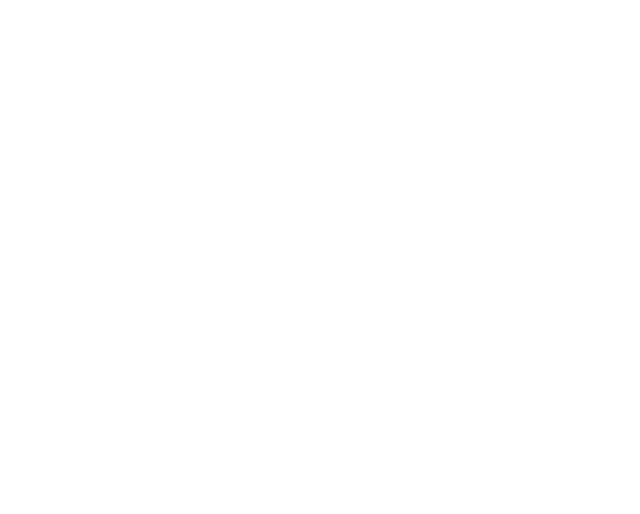
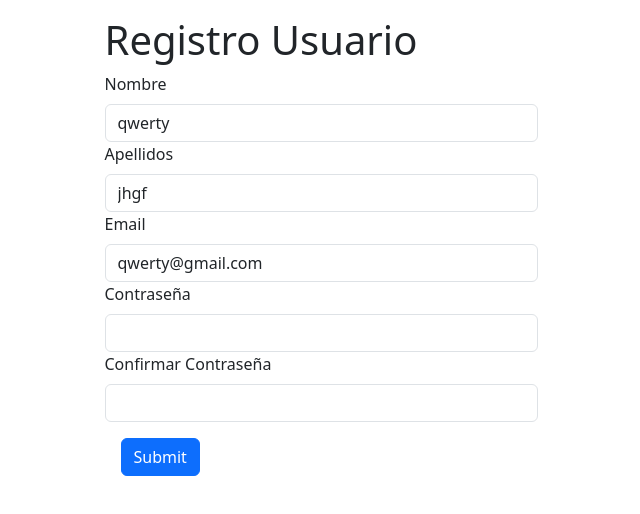
Before and after one commit to Elegimba/parquetematico_front, an Angular app: page /register in a window 1280 px wide. Before the commit this address led to /. Shown: the top 514 px of the page, without its empty margins (319-959 px from the left). Built offline with nearby package versions, Linux system fonts and the light colour scheme.

Commit message:
creado el html del registo, los errores, validators y gestion de errores que envia el back

```diff
--- a/src/app/app.routes.ts
+++ b/src/app/app.routes.ts
@@ -3,9 +3,12 @@
 
 import { DetailsUserComponent } from './pages/staff/details-user/details-user.component';
 import { EditUserComponent } from './pages/staff/edit-user/edit-user.component';
+import { RegisterComponent } from './pages/users/register/register.component';
 
 export const routes: Routes = [
+    { path: '', redirectTo: 'users', pathMatch: 'full' },
     { path: 'users', component: WorkerListComponent },
     { path: 'users/:userId', component: DetailsUserComponent },
     { path: 'users/edit/:userId', component: EditUserComponent },
+    { path: 'register', component: RegisterComponent }
 ];
--- a/src/app/pages/staff/worker-list/worker-list.component.html
+++ b/src/app/pages/staff/worker-list/worker-list.component.html
@@ -25,3 +25,5 @@
         }
         }
     </div>
+
+</div>
--- a/src/app/pages/users/register/register.component.css
+++ b/src/app/pages/users/register/register.component.css
@@ -0,0 +1,6 @@
+.error {
+    color: red;
+    font-size: 12px;
+    margin-top: 5px;
+    margin-bottom: 0;
+}
--- a/src/app/pages/users/register/register.component.html
+++ b/src/app/pages/users/register/register.component.html
@@ -1 +1,25 @@
-<p>register works!</p>
+<div class="container col-5 p-3">
+    <h1>Registro Usuario</h1>
+    <form action="" [formGroup]="refForm" (ngSubmit)="register()">
+        <label class="form-label">Nombre</label>
+        <input type="text" class="form-control" formControlName="name">
+        <label class="form-label">Apellidos</label>
+        <input type="text" class="form-control" formControlName="surnames">
+        <label class="form-label">Email</label>
+        <input type="text" class="form-control" formControlName="email">
+        @if(checkError('email', 'pattern')){
+        <p class="error">El campo email es incorrecto</p>
+        }
+        <label class="form-label">Contraseña</label>
+        <input type="password" class="form-control" formControlName="password">
+        <label class="form-label">Confirmar Contraseña</label>
+        <input type="password" class="form-control" formControlName="confirmPassword">
+        @if(refForm.get('password')?.errors?.['minlength']) {
+        <p class="error"><small>La contraseña debe tener mas de 6 caracteres.</small></p>
+        }
+        @if (refForm.get('password')?.value !== refForm.get('confirmPassword')?.value) {
+        <p class="error"><small>Las contraseñas no coinciden.</small></p>
+        }
+        <input type="submit" class="btn btn-primary m-3">
+    </form>
+</div>
--- a/src/app/pages/users/register/register.component.ts
+++ b/src/app/pages/users/register/register.component.ts
@@ -1,12 +1,89 @@
-import { Component } from '@angular/core';
+import { Component, inject } from '@angular/core';
+import { AbstractControl, FormControl, FormGroup, ReactiveFormsModule, ValidationErrors, ValidatorFn, Validators } from '@angular/forms';
+import { UsersService } from '../../../services/users.service';
+import { Router } from '@angular/router';
+import Swal from 'sweetalert2';
 
 @Component({
   selector: 'app-register',
   standalone: true,
-  imports: [],
+  imports: [ReactiveFormsModule],
   templateUrl: './register.component.html',
   styleUrl: './register.component.css'
 })
 export class RegisterComponent {
 
+  userService = inject(UsersService)
+  router = inject(Router)
+
+  passwordValidator(form: AbstractControl) {
+    const passwordControl = form.get('password')
+    const repitePasswordControl = form.get('confirmPassword');
+
+    if (passwordControl?.value !== repitePasswordControl?.value) {
+      repitePasswordControl?.setErrors({ passwordvalidator: true });
+      return { passwordvalidator: true };
+    }
+
+    return null;
+  }
+
+  passwordMatch() {
+    if (this.refForm.get('password')?.value == this.refForm.get('confirmPassword')?.value) {
+      return true;
+    }
+    return false;
+  }
+  refForm: FormGroup = new FormGroup({
+
+    name: new FormControl('qwerty', [Validators.required]),
+    surnames: new FormControl('jhgf', [Validators.required]),
+    email: new FormControl('qwerty@gmail.com', [Validators.required, Validators.pattern(/^[a-zA-Z0-9._%+-]+@[a-zA-Z0-9.-]+\.[a-zA-Z]{2,5}$/)]),
+    password: new FormControl('', [Validators.required, Validators.minLength(6)]),
+    confirmPassword: new FormControl('', [Validators.required, this.passwordValidator]),
+
+  }, {
+    validators: this.passwordValidator
+  });
+
+  checkError(fieldName: string, errorName: string) {
+    return this.refForm.get(fieldName)?.hasError(errorName) && this.refForm.get(fieldName)?.touched;
+  }
+  async register() {
+    try {
+      if (this.refForm.valid) {
+        await this.userService.register(this.refForm.value)
+        Swal.fire({
+          title: 'Bienvenido!',
+          text: 'Registrado con exito',
+          icon: 'success',
+          confirmButtonText: 'Ok!',
+        })
+      } else {
+        Swal.fire({
+          title: 'Error!',
+          text: 'Algun campo no es valido',
+          icon: 'error',
+          confirmButtonText: 'Ok!',
+        })
+      };
+    } catch (error: any) {
+      console.log(error)
+      if (error.error.name === 'SequelizeUniqueConstraintError') {
+        Swal.fire({
+          title: 'Error!',
+          text: 'El email ya esta registrado',
+          icon: 'error',
+          confirmButtonText: 'Ok!',
+        })
+      } else {
+        Swal.fire({
+          title: 'Error!',
+          text: 'Algo salio mal',
+          icon: 'error',
+          confirmButtonText: 'Ok!',
+        })
+      }
+    }
+  }
 }
--- a/src/app/services/users.service.ts
+++ b/src/app/services/users.service.ts
@@ -27,4 +27,10 @@
     )
   }
 
+  login(body: regBody): Promise<loginResponse> {
+    return lastValueFrom(
+      this.httpClient.post<loginResponse>(`${this.baseUrl}/login`, body)
+    )
+  }
+
 }
```
